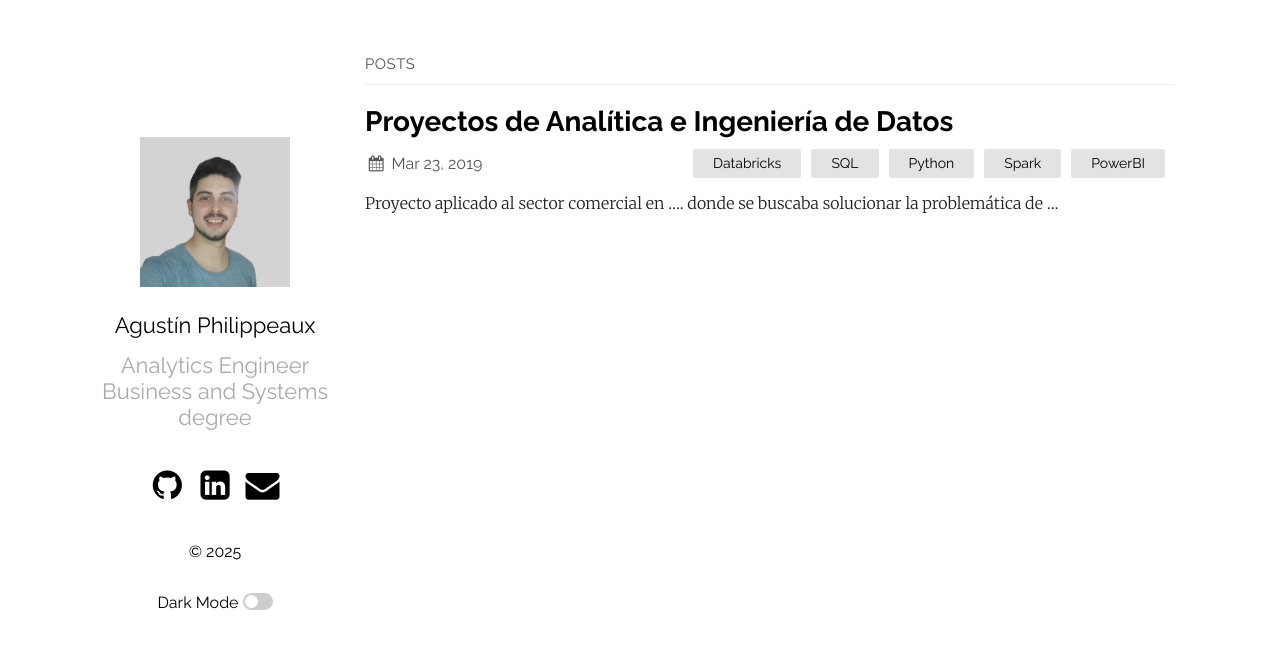
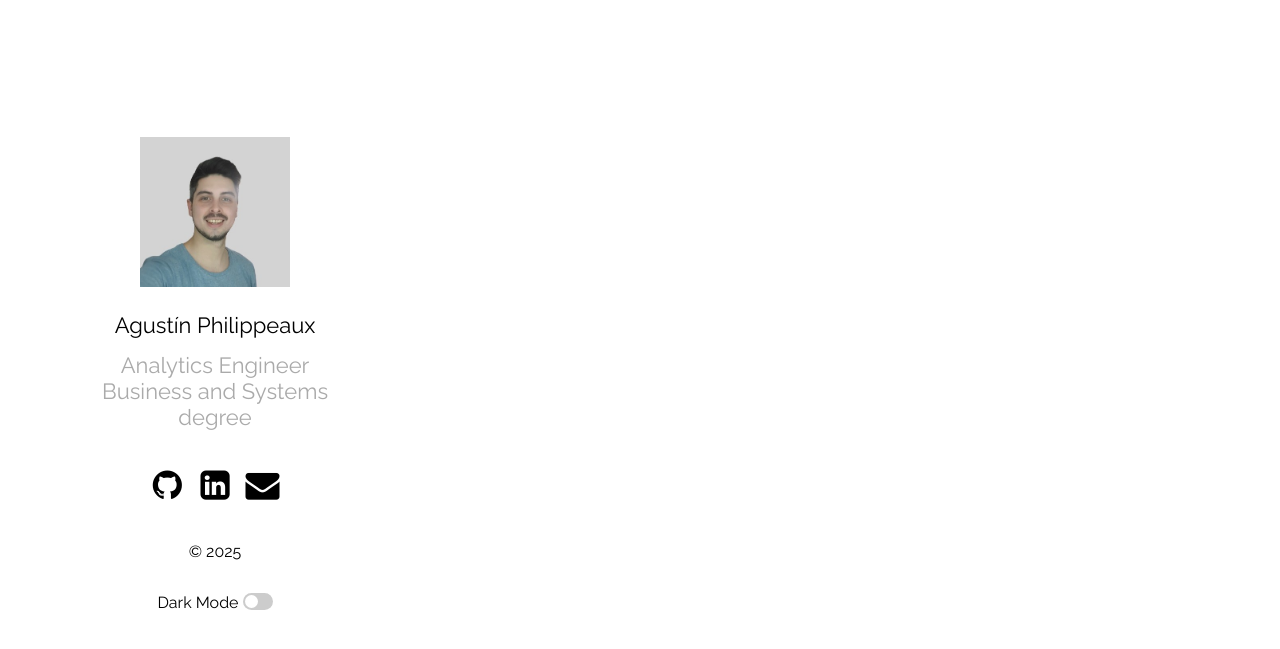
Before and after one commit to agustinphx/personal_site, a Jekyll site: the page built from index.md, in a window 1280 px wide. Shown: the top 649 px of the page. Built offline with Jekyll 4.4.1, drawn with Linux system fonts in a browser that asks for light colours; a file with an impossible date is left out.

Commit message:
Update 2025-06-30-welcome-to-jekyll.markdown

```diff
--- a/_posts/2025-06-30-welcome-to-jekyll.markdown
+++ b/_posts/2025-06-30-welcome-to-jekyll.markdown
@@ -1,7 +1,7 @@
 ---
 layout: post
 title:  "Proyectos de Analítica e Ingeniería de Datos"
-date:   2019-03-23 21:03:36 +0530
+date:
 categories: Databricks SQL Python Spark PowerBI
 ---
 Proyecto aplicado al sector comercial en .... donde se buscaba solucionar la problemática de ...
```
